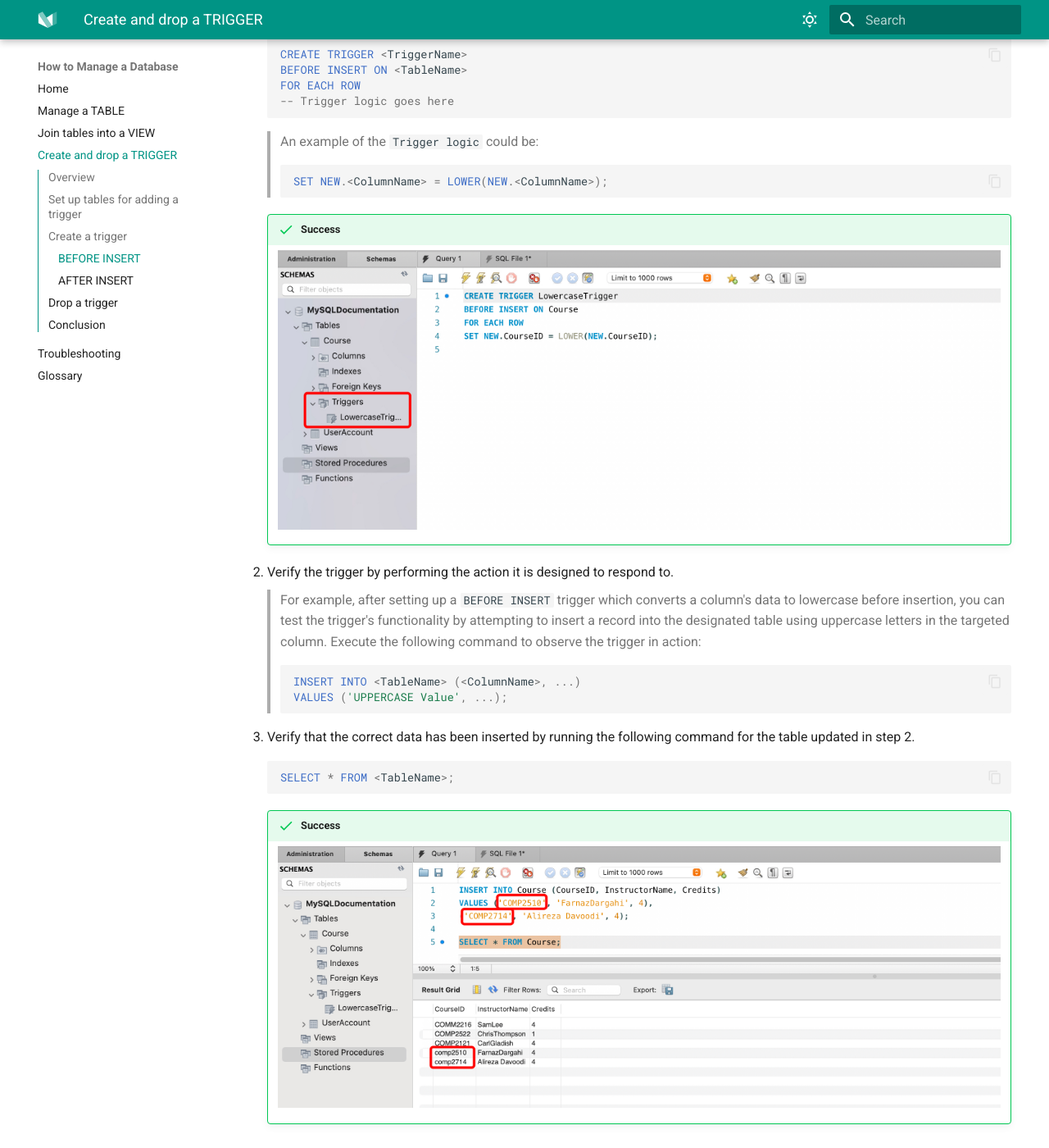
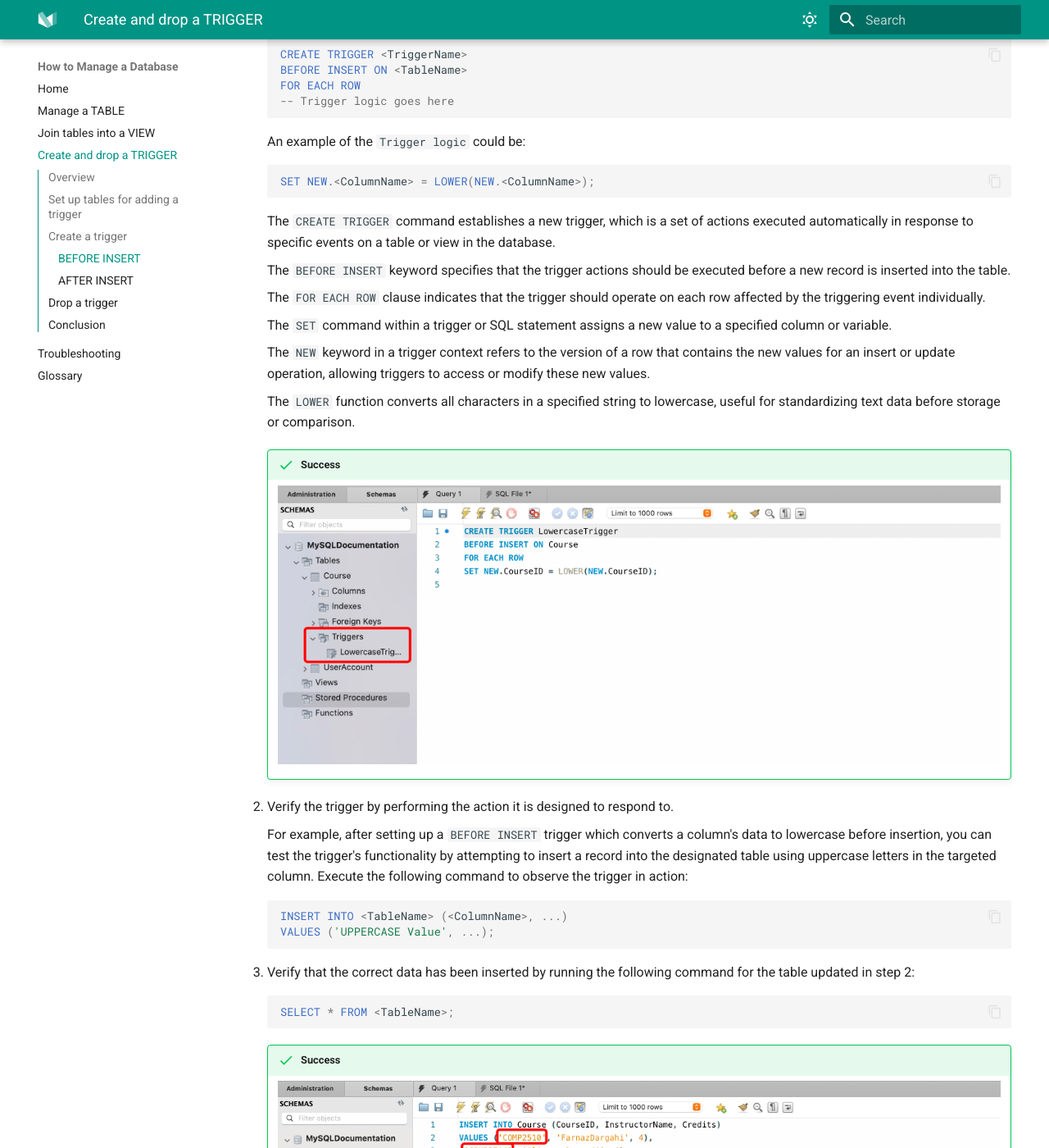
Before and after one commit to izcheung/mySQLWorkBenchUserDoc, an MkDocs documentation site: the page built from docs/task3.md, in a window 1280 px wide and 1400 px high, scrolled down 807 px. Shown: the whole window at 82% size. Built offline with MkDocs 1.6.1 and Material for MkDocs 9.7.7, drawn with Linux system fonts in a browser that asks for light colours; some of the changed text lies outside the part shown.

Commit message:
add sql keywords explanation to task 3

````diff
--- a/docs/task3.md
+++ b/docs/task3.md
@@ -23,24 +23,34 @@ The BEFORE INSERT trigger is set up to automatically run special checks or tasks
     FOR EACH ROW
     -- Trigger logic goes here
     ```
-
-    > An example of the ```Trigger logic``` could be:
+    An example of the ```Trigger logic``` could be:
     ``` sql
     SET NEW.<ColumnName> = LOWER(NEW.<ColumnName>);
     ```
+    The `CREATE TRIGGER` command establishes a new trigger, which is a set of actions executed automatically in response to specific events on a table or view in the database.
+
+    The `BEFORE INSERT` keyword specifies that the trigger actions should be executed before a new record is inserted into the table.
+
+    The `FOR EACH ROW` clause indicates that the trigger should operate on each row affected by the triggering event individually.
+
+    The `SET` command within a trigger or SQL statement assigns a new value to a specified column or variable.
+
+    The `NEW` keyword in a trigger context refers to the version of a row that contains the new values for an insert or update operation, allowing triggers to access or modify these new values.
+
+    The `LOWER` function converts all characters in a specified string to lowercase, useful for standardizing text data before storage or comparison.
 
     !!! success
         ![Create Trigger](images/CreateTrigger.jpg)
 
 2. Verify the trigger by performing the action it is designed to respond to.
 
-    > For example, after setting up a `BEFORE INSERT` trigger which converts a column's data to lowercase before insertion, you can test the trigger's functionality by attempting to insert a record into the designated table using uppercase letters in the targeted column. Execute the following command to observe the trigger in action:
+    For example, after setting up a `BEFORE INSERT` trigger which converts a column's data to lowercase before insertion, you can test the trigger's functionality by attempting to insert a record into the designated table using uppercase letters in the targeted column. Execute the following command to observe the trigger in action:
     ``` sql
     INSERT INTO <TableName> (<ColumnName>, ...)
     VALUES ('UPPERCASE Value', ...);
     ```
 
-3. Verify that the correct data has been inserted by running the following command for the table updated in step 2.
+3. Verify that the correct data has been inserted by running the following command for the table updated in step 2:
     ``` sql
     SELECT * FROM <TableName>;
     ```
@@ -60,11 +70,13 @@ The AFTER INSERT trigger is designed to perform certain actions or validations r
 
     ```
 
-    > An example of trigger logic could be:
+    An example of trigger logic could be:
     ``` sql
     INSERT INTO <LogTableName> (<ForeignKeyColumn>, <TimestampColumn>)
     VALUES (NEW.<ForeignKeyValue>, NOW());
     ```
+    The `AFTER INSERT` keyword specifies that the trigger actions should occur after a new record is successfully inserted into the table.
+
     !!! note
         For this example, ensure you have created a log table named `<LogTableName>` alongside your main table `<TableName>`. For guidance on creating a new table, please refer to [Create a TABLE](task1.md#create-a-table){:target="_blank"}.
 
@@ -74,13 +86,13 @@ The AFTER INSERT trigger is designed to perform certain actions or validations r
 
 2. Verify the trigger by performing the action it is designed to respond to.
 
-    > For example, after setting up a `AFTER INSERT` trigger which logs a record in the log table after insertion, you can test the trigger's functionality by attempting to insert a record into the designated table and note the change in the log table. Execute the following command to observe the trigger in action:
+    For example, after setting up a `AFTER INSERT` trigger which logs a record in the log table after insertion, you can test the trigger's functionality by attempting to insert a record into the designated table and note the change in the log table. Execute the following command to observe the trigger in action:
     ``` sql
     INSERT INTO <TableName> (<ColumnName>, ...)
     VALUES ('anything', ...);
     ```
 
-3. Verify that a log record has been created successfully by running the following command for the log table.
+3. Verify that a log record has been created successfully by running the following command for the log table:
     ``` sql
     SELECT * FROM <LogTableName>;
     ```
@@ -91,10 +103,11 @@ The AFTER INSERT trigger is designed to perform certain actions or validations r
 ## Drop a trigger
 Finally, We will go over how to drop the trigger.
 
-1. Run the following command to drop the trigger in database.
+1. Execute the following command to drop the trigger in database:
     ``` sql
     DROP TRIGGER <TriggerName>;
     ```
+    The `DROP TRIGGER` statement is used to delete an existing trigger from the database, removing its definition and associated actions.
 
     !!! success
         ![Drop Trigger](images/DropTrigger.jpg)
````
Also changed, not shown: docs/task2.md (+8 -6 lines).
